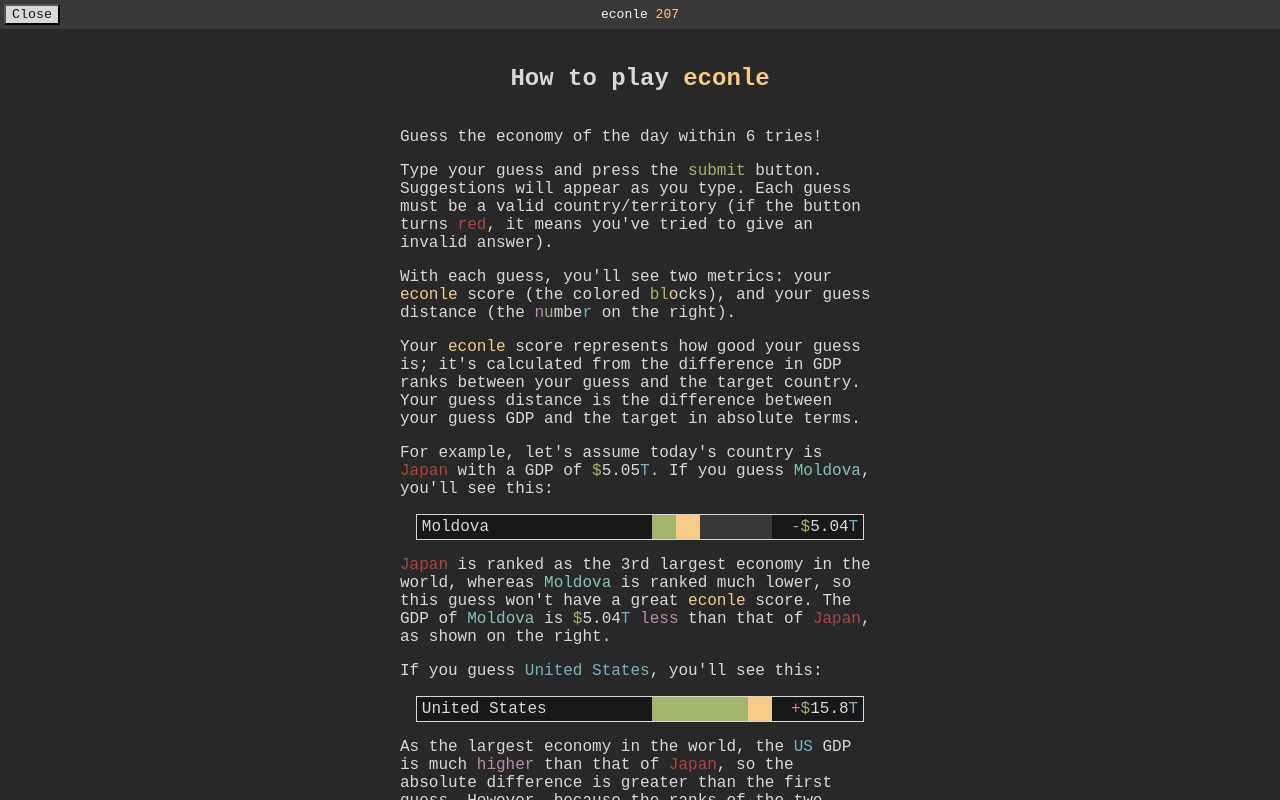
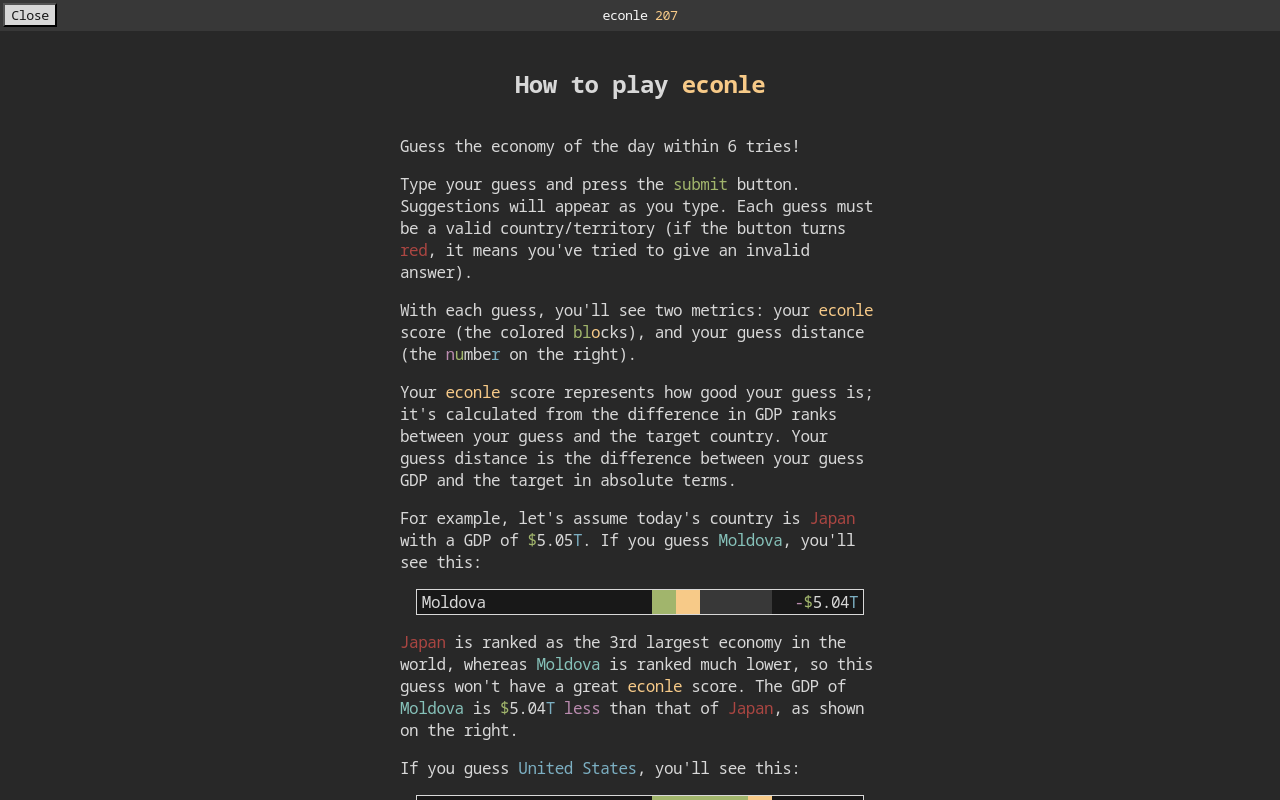
Before and after one commit to pieman2201/econle, a plain HTML site: page index.html in a window 1280 px wide. Drawn offline with nearby package versions, Linux system fonts and the light colour scheme.

Commit message:
change font
seems like apple chose a weird font to supply monospace

```diff
--- a/index.html
+++ b/index.html
@@ -15,6 +15,11 @@
         <script src="https://code.jquery.com/ui/1.13.1/jquery-ui.js"></script>
         <script src="https://cdnjs.cloudflare.com/ajax/libs/seedrandom/3.0.5/seedrandom.min.js"></script>
         <script src="https://cdn.jsdelivr.net/npm/js-cookie@3.0.1/dist/js.cookie.min.js"></script>
+
+        <link rel="preconnect" href="https://fonts.googleapis.com">
+        <link rel="preconnect" href="https://fonts.gstatic.com" crossorigin>
+        <link href="https://fonts.googleapis.com/css2?family=Noto+Sans+Mono&display=swap" rel="stylesheet">
+
         <script src="/blob.js"></script>
         <script src="/script.js"></script>
 
--- a/style.css
+++ b/style.css
@@ -4,9 +4,12 @@ body {
     height: 100%;
     display: flex;
     flex-direction: column;
+    font-family: "noto sans Mono", monospace;
+    letter-spacing: -0.03125em;
 }
 
 .toolbar {
+    font-size: 10pt;
     background-color: #383838;
     padding: 0.25em 0.25em;
     display: grid;
@@ -29,7 +32,6 @@ body {
 .game-name-container {
     text-align: center;
     color: #f8f8f8;
-    font-family: monospace;
     display: flex;
     flex-direction: column;
     justify-content: center;
@@ -41,7 +43,6 @@ body {
 
 .content-container {
     color: #d8d8d8;
-    font-family: monospace;
     font-size: 12pt;
     overflow-y: scroll;
     display: flex;
@@ -82,7 +83,9 @@ body {
 button {
     background-color: #d8d8d8;
     color: #181818;
-    font-family: monospace;
+    font-family: inherit;
+    font-size: 10pt;
+    letter-spacing: inherit;
 }
 
 .share-container > button:disabled,
@@ -155,8 +158,9 @@ button {
 
 .input-container > input {
     flex: 1 1 auto;
-    font-family: monospace;
+    font-family: inherit;
     font-size: 12pt;
+    letter-spacing: inherit;
     color-scheme: dark;
 }
 
@@ -179,7 +183,7 @@ button {
 }
 
 .ui-menu {
-    font-family: monospace;
+    font-family: inherit;
     font-size: 12pt;
     color: #d8d8d8;
     margin: 0 1em;
```
